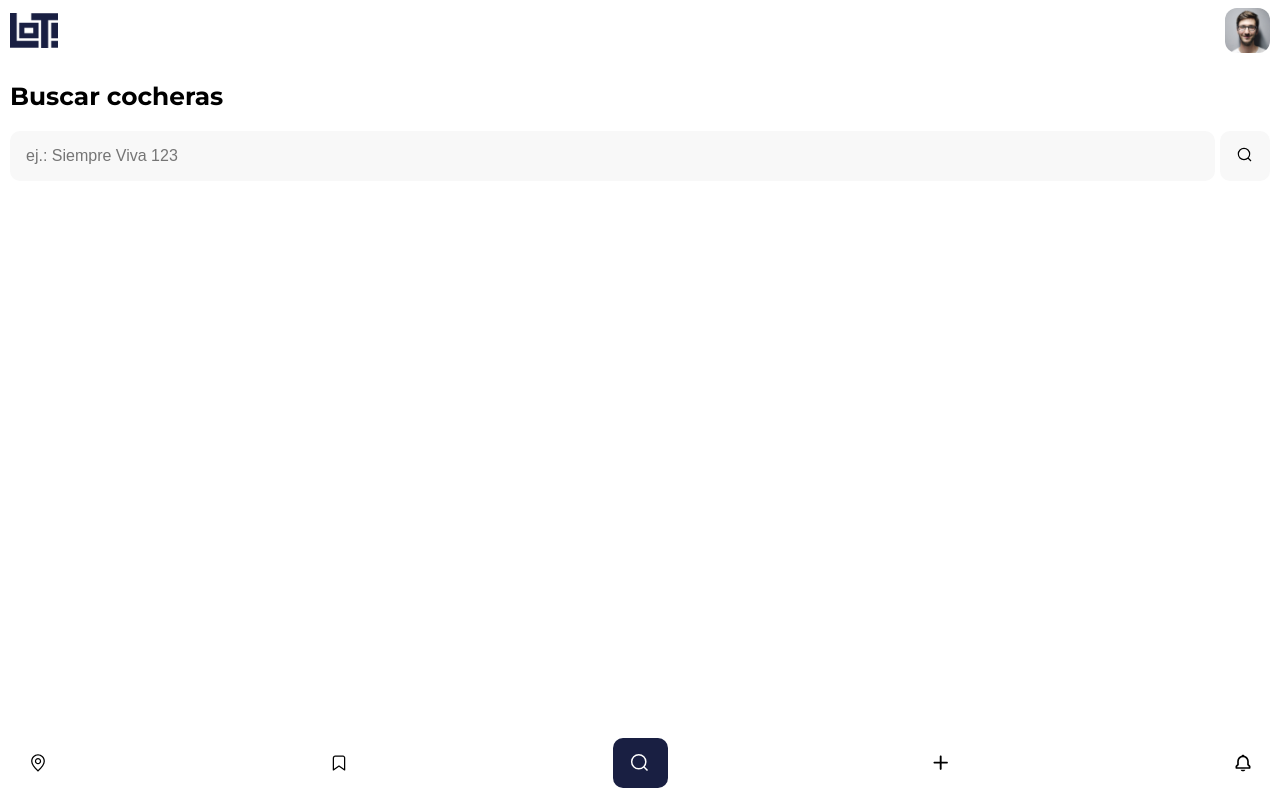
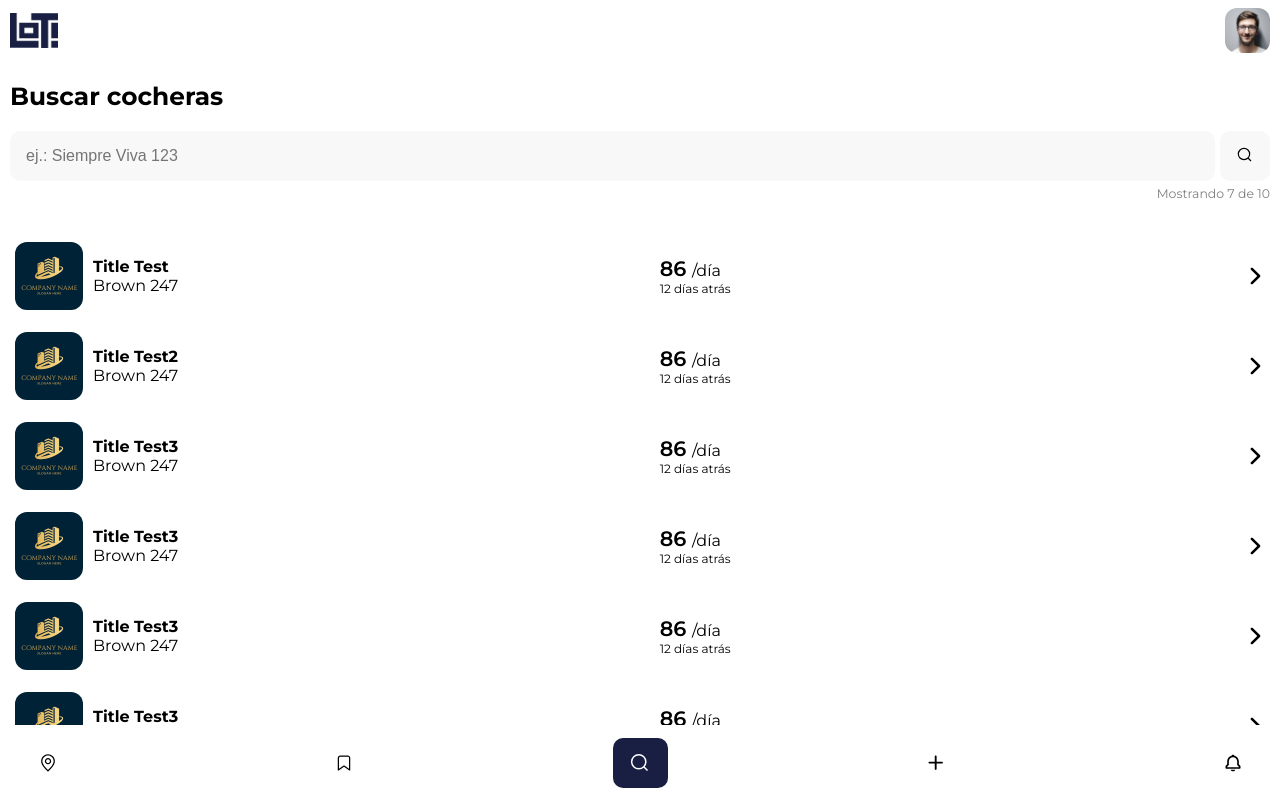
Before and after one commit to mocca-dev/lot, a React (Create React App) app: page / in a window 1280 px wide. Built offline with nearby package versions, Linux system fonts and the light colour scheme.

Commit message:
LotList addition and main layout redesign

```diff
--- a/src/App.css
+++ b/src/App.css
@@ -1,5 +1,10 @@
+:root {
+  --radius-squircle: 12px;
+}
+
 html {
   box-sizing: border-box;
+  height: -webkit-fill-available;
 }
 
 *,
@@ -10,46 +15,50 @@ html {
 
 body {
   padding: 0 10px;
-  height: 100vh;
+  min-height: 100vh;
+  min-height: -webkit-fill-available;
   font-family: 'Montserrat', sans-serif;
   font-size: 14px;
 }
 
 .App {
-  text-align: center;
+  height: 100vh;
+  min-height: -webkit-fill-available;
+  display: grid;
+  grid-template-columns: 1fr;
+  grid-template-rows: auto 1fr auto;
+  grid-template-areas: 'header' 'sub-header' 'main' 'footer';
 }
 
-.App-logo {
-  height: 40vmin;
-  pointer-events: none;
-}
-
-@media (prefers-reduced-motion: no-preference) {
-  .App-logo {
-    animation: App-logo-spin infinite 20s linear;
+@supports (-webkit-touch-callout: none) {
+  /* CSS specific to iOS devices */
+  .App {
+    height: calc(100vh - 100px);
   }
 }
 
-.App-header {
-  background-color: #282c34;
-  min-height: 100vh;
-  display: flex;
-  flex-direction: column;
-  align-items: center;
-  justify-content: center;
-  font-size: calc(10px + 2vmin);
-  color: white;
+header {
+  grid-area: header;
 }
 
-.App-link {
-  color: #61dafb;
+.sub-header {
+  grid-area: sub-header;
+  margin-bottom: 20px;
 }
 
-@keyframes App-logo-spin {
-  from {
-    transform: rotate(0deg);
-  }
-  to {
-    transform: rotate(360deg);
-  }
+main {
+  grid-area: main;
+  padding: 0 5px 10px 5px;
+  overflow-y: scroll;
 }
+
+footer {
+  grid-area: footer;
+}
+
+.result-counter {
+  float: right;
+  margin-top: 5px;
+  opacity: 0.5;
+  font-size: 0.78rem;
+}
--- a/src/App.js
+++ b/src/App.js
@@ -3,6 +3,7 @@ import { useState } from 'react';
 import Footer from './components/Footer/Footer';
 import Header from './components/Header/Header';
 import SearchBar from './components/SearchBar/SearchBar';
+import LotList from './components/LotList/LotList';
 
 function App() {
   const [footerItems] = useState([
@@ -13,11 +14,78 @@ function App() {
     { icon: 'notification', route: '/notification' },
   ]);
 
+  const [results] = useState([
+    {
+      img: '',
+      title: 'Title Test',
+      address: 'Brown 247',
+      date: '',
+      price: '86',
+      since: '12',
+    },
+    {
+      img: '',
+      title: 'Title Test2',
+      address: 'Brown 247',
+      date: '',
+      price: '86',
+      since: '12',
+    },
+    {
+      img: '',
+      title: 'Title Test3',
+      address: 'Brown 247',
+      date: '',
+      price: '86',
+      since: '12',
+    },
+    {
+      img: '',
+      title: 'Title Test3',
+      address: 'Brown 247',
+      date: '',
+      price: '86',
+      since: '12',
+    },
+    {
+      img: '',
+      title: 'Title Test3',
+      address: 'Brown 247',
+      date: '',
+      price: '86',
+      since: '12',
+    },
+    {
+      img: '',
+      title: 'Title Test3',
+      address: 'Brown 247',
+      date: '',
+      price: '86',
+      since: '12',
+    },
+    {
+      img: '',
+      title: 'Title Test3',
+      address: 'Brown 247',
+      date: '',
+      price: '86',
+      since: '12',
+    },
+  ]);
+
   return (
     <div className="App">
       <Header />
-      <h2 className="title">Buscar cocheras</h2>
-      <SearchBar />
+      <span className="sub-header">
+        <h2 className="title">Buscar cocheras</h2>
+        <SearchBar />
+        <span className="result-counter">
+          Mostrando {results?.length} de 10
+        </span>
+      </span>
+      <main>
+        <LotList list={results} />
+      </main>
       <Footer items={footerItems} />
     </div>
   );
--- a/src/components/Footer/Footer.css
+++ b/src/components/Footer/Footer.css
@@ -1,5 +1,4 @@
 .footer-container {
-  position: fixed;
   bottom: 0;
   left: 0;
   margin: 0;
--- /dev/null
+++ b/src/components/LotList/LotList.css
@@ -0,0 +1,53 @@
+.results-container {
+  margin-top: 20px;
+  display: flex;
+  flex-direction: column;
+  gap: 20px;
+}
+
+.result-container {
+  display: flex;
+  width: 100%;
+  height: 70px;
+  border-radius: var(--radius-squircle);
+  font-size: 1rem;
+  align-items: center;
+}
+
+.result-container .result-img {
+  margin-right: 10px;
+  border-radius: var(--radius-squircle);
+}
+
+.result-container .result-detail,
+.result-container .result-price {
+  display: flex;
+  flex-direction: column;
+  align-items: flex-start;
+  width: 100%;
+}
+
+.result-container .result-detail {
+  min-width: 45%;
+}
+
+.result-container .result-price {
+  font-size: 1.3rem;
+  font-weight: 600;
+}
+
+.result-container .result-price .frecuency {
+  font-size: 1rem;
+  font-weight: normal;
+}
+
+.result-container .result-price .since {
+  font-weight: normal;
+  font-size: 0.75rem;
+}
+
+.result-container .right-arrow {
+  height: 20px;
+  padding-right: 20px;
+  transform: rotate(180deg);
+}
--- /dev/null
+++ b/src/components/LotList/LotList.js
@@ -0,0 +1,37 @@
+import './LotList.css';
+
+const LotList = ({ list }) => {
+  return (
+    <div className="results-container">
+      {list.map((result) => (
+        <div className="result-container">
+          <img
+            className="result-img"
+            src="/icons/item-mock.png"
+            height="68px"
+            alt=""
+            srcset=""
+          />
+          <span className="result-detail">
+            <strong>{result.title}</strong>
+            <span>{result.address}</span>
+          </span>
+          <span className="result-price">
+            <span>
+              {result.price} <span className="frecuency">/día</span>
+            </span>
+            <span className="since">{result.since} días atrás</span>
+          </span>
+          <img
+            className="right-arrow"
+            src="/icons/left-arrow.svg"
+            alt="goto"
+            srcset=""
+          />
+        </div>
+      ))}
+    </div>
+  );
+};
+
+export default LotList;
```
Also changed, not shown: public/icons/item-mock.png (added).
